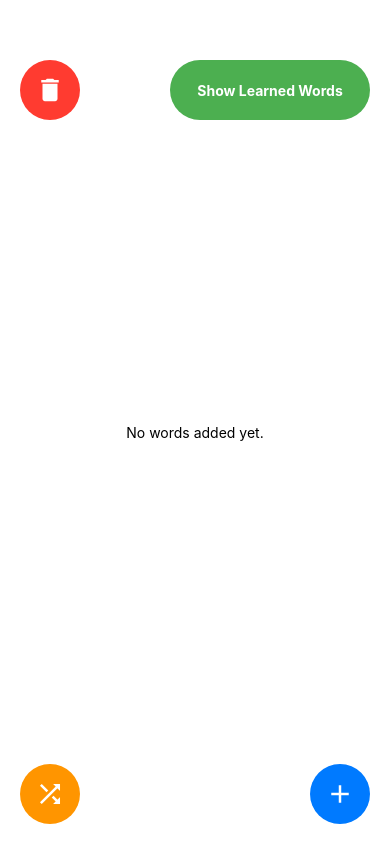
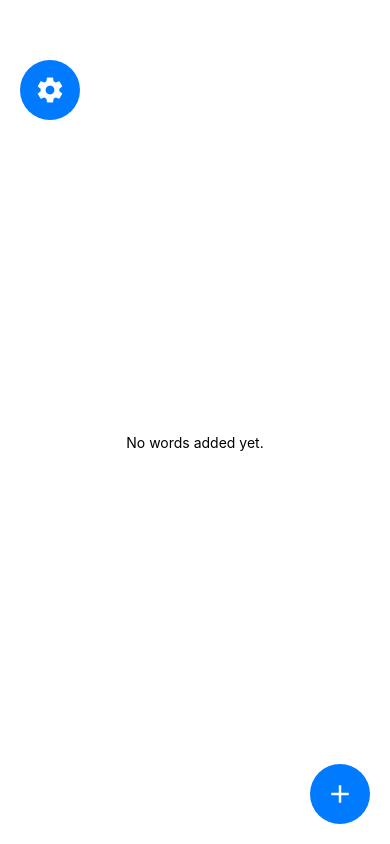
Before and after one commit to AdamLenning/word_of_the_day, a React Native app: screen / in a window 390 px wide. Built offline with nearby package versions, Linux system fonts and the light colour scheme.

Commit message:
Adds settings

```diff
--- a/App.js
+++ b/App.js
@@ -1,6 +1,6 @@
 import 'react-native-gesture-handler';
 import React, { useState, useEffect } from 'react';
-import { Text, View, TextInput, Button, TouchableOpacity, StatusBar, FlatList } from 'react-native';
+import { Text, View, TextInput, Button, TouchableOpacity, StatusBar, FlatList, Modal } from 'react-native';
 import AsyncStorage from '@react-native-async-storage/async-storage';
 import { Icon, Overlay } from 'react-native-elements';
 import { GestureHandlerRootView, Swipeable } from 'react-native-gesture-handler';
@@ -14,6 +14,7 @@ export default function App() {
   const [isOverlayVisible, setOverlayVisible] = useState(false);
   const [showLearnedWords, setShowLearnedWords] = useState(false);
   const [flippedIndexes, setFlippedIndexes] = useState([]);
+  const [isSettingsModalVisible, setSettingsModalVisible] = useState(false);
 
   useEffect(() => {
     loadWords();
@@ -25,11 +26,11 @@ export default function App() {
       const savedLearnedWords = await AsyncStorage.getItem('learnedWords');
       if (savedUnlearnedWords) {
         const parsedUnlearnedWords = JSON.parse(savedUnlearnedWords);
-        setUnlearnedWords(parsedUnlearnedWords);
+        setUnlearnedWords(parsedUnlearnedWords.sort((a, b) => a.text.localeCompare(b.text)));
         setFlippedIndexes(new Array(parsedUnlearnedWords.length).fill(false));
       }
       if (savedLearnedWords) {
-        setLearnedWords(JSON.parse(savedLearnedWords));
+        setLearnedWords(JSON.parse(savedLearnedWords).sort((a, b) => a.text.localeCompare(b.text)));
       }
     } catch (e) {
       console.error(e);
@@ -48,6 +49,7 @@ export default function App() {
   const addWord = async () => {
     if (newWord.trim() === '' || newDefinition.trim() === '') return;
     const updatedUnlearnedWords = [...unlearnedWords, { text: newWord, definitions: [newDefinition], currentDefIndex: 0 }];
+    updatedUnlearnedWords.sort((a, b) => a.text.localeCompare(b.text));
     setUnlearnedWords(updatedUnlearnedWords);
     setFlippedIndexes([...flippedIndexes, false]);
     saveWords(updatedUnlearnedWords, learnedWords);
@@ -68,6 +70,7 @@ export default function App() {
     const word = unlearnedWords[index];
     const updatedUnlearnedWords = unlearnedWords.filter((_, i) => i !== index);
     const updatedLearnedWords = [...learnedWords, word];
+    updatedLearnedWords.sort((a, b) => a.text.localeCompare(b.text));
     setUnlearnedWords(updatedUnlearnedWords);
     setLearnedWords(updatedLearnedWords);
     setFlippedIndexes(flippedIndexes.filter((_, i) => i !== index));
@@ -122,22 +125,19 @@ export default function App() {
     <GestureHandlerRootView style={styles.container}>
       <StatusBar barStyle="dark-content" />
       <TouchableOpacity
-        style={styles.toggleButton}
-        onPress={() => setShowLearnedWords(!showLearnedWords)}
+        style={styles.settingsButton}
+        onPress={() => setSettingsModalVisible(true)}
       >
-        <Text style={styles.toggleButtonText}>
-          {showLearnedWords ? 'Show Unlearned Words' : 'Show Learned Words'}
-        </Text>
+        <Icon name="settings" size={30} color="white" />
       </TouchableOpacity>
+      <View style={styles.listContainer}>
         {showLearnedWords ? (
           learnedWords.length > 0 ? (
-          <View style={styles.listContainer}>
             <FlatList
               data={learnedWords}
               renderItem={renderItem}
               keyExtractor={(item, index) => index.toString()}
             />
-          </View>
           ) : (
             <View style={styles.centeredContainer}>
               <Text>No words learned yet.</Text>
@@ -145,41 +145,23 @@ export default function App() {
           )
         ) : (
           unlearnedWords.length > 0 ? (
-          <View style={styles.listContainer}>
             <FlatList
               data={unlearnedWords}
               renderItem={renderItem}
               keyExtractor={(item, index) => index.toString()}
             />
-          </View>
           ) : (
             <View style={styles.centeredContainer}>
               <Text>No words added yet.</Text>
             </View>
           )
         )}
-      <TouchableOpacity
-        style={styles.clearButton}
-        onPress={clearWords}
-      >
-        <Icon name="delete" size={30} color="white" />
-      </TouchableOpacity>
+      </View>
       <TouchableOpacity
         style={styles.addButton}
         onPress={() => setOverlayVisible(true)}
       >
         <Icon name="add" size={30} color="white" />
-      </TouchableOpacity>
-      <TouchableOpacity
-        style={styles.shuffleButton}
-        onPress={() => {
-          const shuffledWords = [...unlearnedWords].sort(() => Math.random() - 0.5);
-          setUnlearnedWords(shuffledWords);
-          saveWords(shuffledWords, learnedWords);
-          setFlippedIndexes(new Array(shuffledWords.length).fill(false));
-        }}
-      >
-        <Icon name="shuffle" size={30} color="white" />
       </TouchableOpacity>
       {isOverlayVisible && (
         <Overlay isVisible={isOverlayVisible} onBackdropPress={() => setOverlayVisible(false)}>
@@ -200,6 +182,38 @@ export default function App() {
           </View>
         </Overlay>
       )}
+      <Modal
+        animationType="slide"
+        transparent={true}
+        visible={isSettingsModalVisible}
+        onRequestClose={() => setSettingsModalVisible(false)}
+      >
+        <View style={styles.modalContainer}>
+          <View style={styles.modalContent}>
+            <TouchableOpacity
+              style={styles.modalButton}
+              onPress={() => {
+                setShowLearnedWords(!showLearnedWords);
+                setSettingsModalVisible(false);
+              }}
+            >
+              <Text style={styles.modalButtonText}>
+                {showLearnedWords ? 'Show Unlearned Words' : 'Show Learned Words'}
+              </Text>
+            </TouchableOpacity>
+            <TouchableOpacity
+              style={styles.modalButton}
+              onPress={() => {
+                clearWords();
+                setSettingsModalVisible(false);
+              }}
+            >
+              <Text style={styles.modalButtonText}>Delete All Words</Text>
+            </TouchableOpacity>
+            <Button title="Close" onPress={() => setSettingsModalVisible(false)} />
+          </View>
+        </View>
+      </Modal>
     </GestureHandlerRootView>
   );
 }
--- a/package.json
+++ b/package.json
@@ -22,7 +22,8 @@
     "react-native-gesture-handler": "^2.16.2",
     "react-native-pager-view": "6.3.0",
     "react-native-reanimated": "^3.11.0",
-    "react-native-swiper": "^1.6.0"
+    "react-native-swiper": "^1.6.0",
+    "expo-notifications": "~0.28.8"
   },
   "devDependencies": {
     "@babel/core": "^7.24.0"
--- a/styles.js
+++ b/styles.js
@@ -60,25 +60,14 @@ export default StyleSheet.create({
     justifyContent: 'center',
     alignItems: 'center',
   },
-  shuffleButton: {
-    position: 'absolute',
-    bottom: 20,
-    left: 20,
-    width: 60,
-    height: 60,
-    borderRadius: 30,
-    backgroundColor: '#FF9500',
-    justifyContent: 'center',
-    alignItems: 'center',
-  },
-  clearButton: {
+  settingsButton: {
     position: 'absolute',
     top: 60, // Move down for iPhone notch
     left: 20,
     width: 60,
     height: 60,
     borderRadius: 30,
-    backgroundColor: '#FF3B30',
+    backgroundColor: '#007AFF',
     justifyContent: 'center',
     alignItems: 'center',
   },
@@ -101,18 +90,29 @@ export default StyleSheet.create({
     justifyContent: 'center',
     alignItems: 'center',
   },
-  toggleButton: {
-    position: 'absolute',
-    top: 60,
-    right: 20,
-    width: 200,
-    height: 60,
-    borderRadius: 30,
-    backgroundColor: '#4CAF50',
+  modalContainer: {
+    flex: 1,
     justifyContent: 'center',
     alignItems: 'center',
+    backgroundColor: 'rgba(0, 0, 0, 0.5)',
   },
-  toggleButtonText: {
+  modalContent: {
+    width: 300,
+    padding: 20,
+    backgroundColor: 'white',
+    borderRadius: 10,
+    alignItems: 'center',
+  },
+  modalButton: {
+    marginVertical: 10,
+    padding: 10,
+    borderRadius: 5,
+    backgroundColor: '#007AFF',
+    justifyContent: 'center',
+    alignItems: 'center',
+    width: '100%',
+  },
+  modalButtonText: {
     color: 'white',
     fontWeight: 'bold',
   },
```
Also changed, not shown: 2 other files (tests, documents, lock files or other folders). Lines whose indentation alone changed are shown as unchanged.
